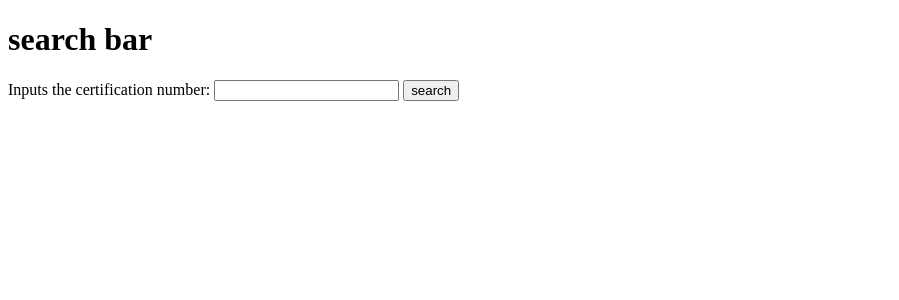
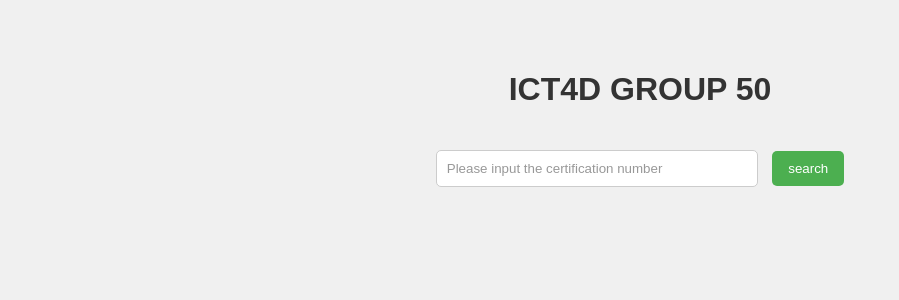
Before and after one commit to ryyyyyy1/ict4d, a Flask app: page / in a window 1280 px wide. Shown: the top 300 px of the page, without its empty margins (0-899 px from the left). Run offline with Flask 3, Linux system fonts and the light colour scheme.

Commit message:
add and use styles.css

```diff
--- /dev/null
+++ b/static/styles.css
@@ -0,0 +1,49 @@
+body {
+    font-family: Arial, sans-serif;
+    background-color: #f0f0f0;
+    margin: 0;
+    padding: 0;
+}
+
+h1 {
+    color: #333;
+    text-align: center;
+    padding-top: 50px;
+}
+
+form {
+    text-align: center;
+    padding-top: 20px;
+}
+
+/* 输入框 */
+input[type="text"] {
+    padding: 10px;
+    border-radius: 5px;
+    border: 1px solid #ccc;
+    width: 300px;
+    margin-right: 10px;
+    /* 设置输入框中的文本为透明 */
+    color: black;
+}
+
+/* 设置输入框中的占位符文本样式 */
+input[type="text"]::placeholder {
+    /* 设置占位符文本的颜色 */
+    color: #333; /* 设置为你想要的颜色 */
+    /* 设置占位符文本的透明度 */
+    opacity: 0.5; /* 设置为你想要的透明度，取值范围为0（完全透明）到1（完全不透明） */
+}
+
+button {
+    padding: 10px 16px;
+    border-radius: 5px;
+    background-color: #4caf50;
+    color: white;
+    border: none;
+    cursor: pointer;
+}
+
+button:hover {
+    background-color: #45a049;
+}
--- a/templates/home.html
+++ b/templates/home.html
@@ -2,13 +2,15 @@
 <html lang="en">
 <head>
     <meta charset="UTF-8">
-    <title>ICT4D GROUP 50</title>
+    <title>Home Page</title>
+    <link rel="stylesheet" href="/static/styles.css"> <!-- import CSS -->
 </head>
+
 <body>
-    <h1>search bar</h1>
+    <h1>ICT4D GROUP 50</h1>
     <form action="/detail" method="get">
-        <label for="seed_id">Inputs the certification number:</label>
-        <input type="text" id="seed_id" name="seed_id" required>
+        <label for="seed_id"></label>
+        <input type="text" id="search" name="search" placeholder="Please input the certification number" required>
         <button type="submit">search</button>
     </form>
 </body>
```
